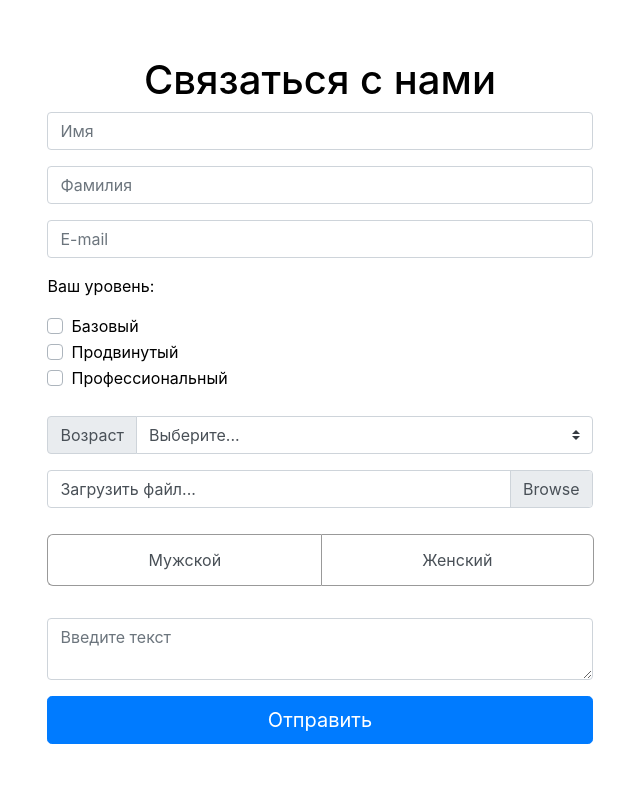
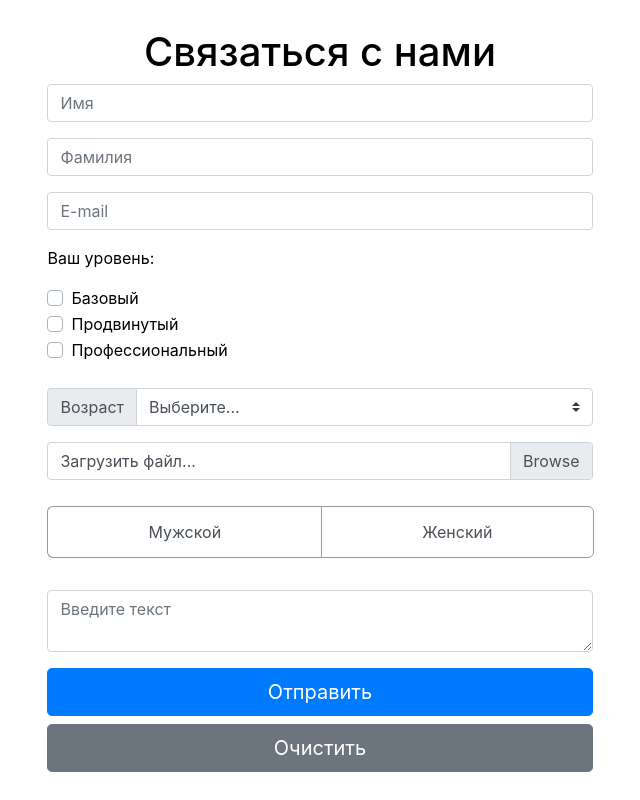
Before and after one commit to DenisKrasheninnikov/MyWebForm, a PHP site: page / in a window 1280 px wide; the page is wider, and only the part inside the window is pictured. Shown: that part, without its empty margins (320-960 px from the left). Run offline with PHP 8.4, Linux system fonts and the light colour scheme.

Commit message:
Добавил кнопку reset на форму

```diff
--- a/index.php
+++ b/index.php
@@ -71,6 +71,7 @@
 		</div>
 
 		<button type="submit" class="btn btn-primary btn-lg btn-block" name="otprav">Отправить</button>
+		<button type="reset" class="btn btn-secondary btn-lg btn-block">Очистить</button>
 	</form>
 	<script src="contactform.js"></script>
 </body>
```
